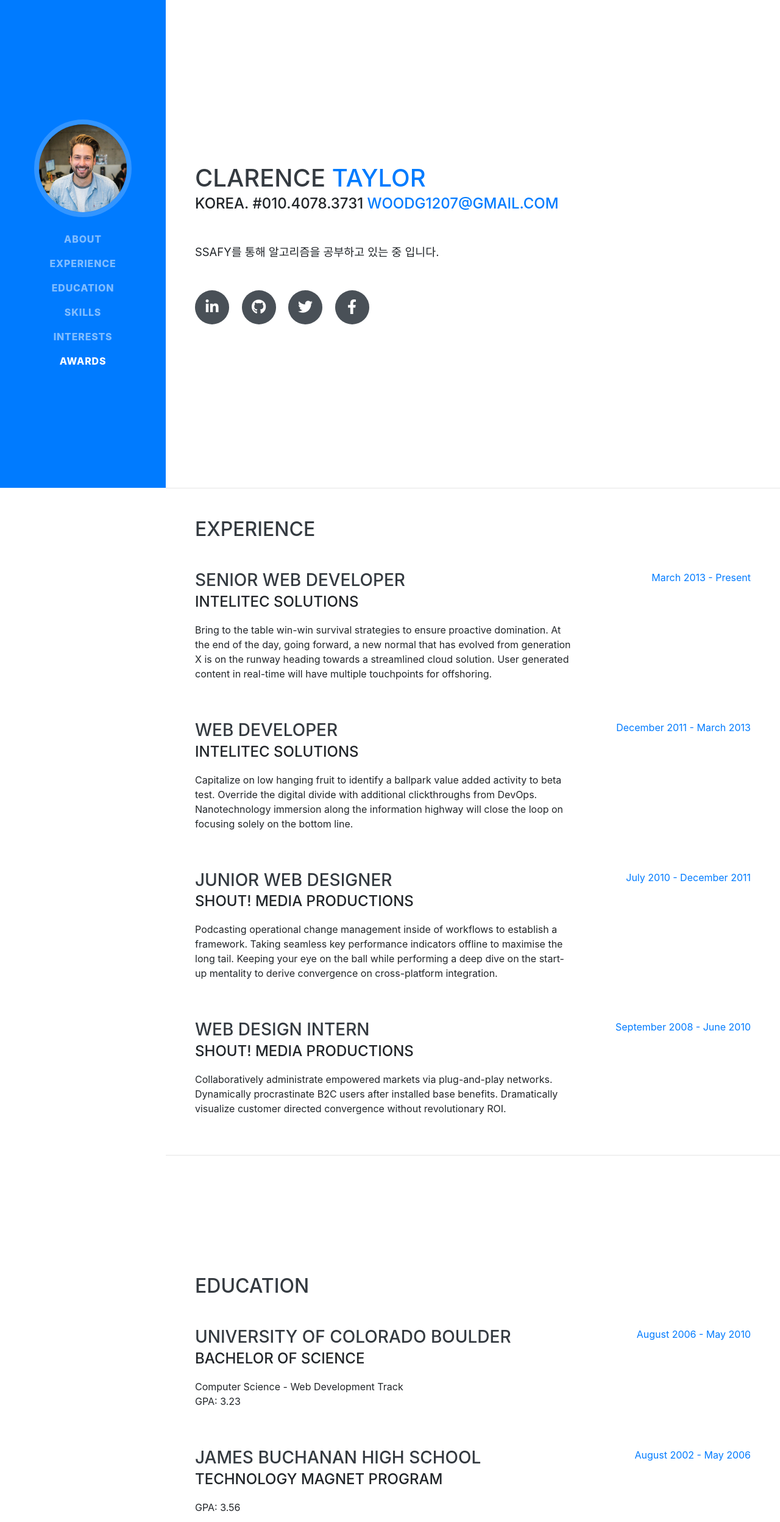
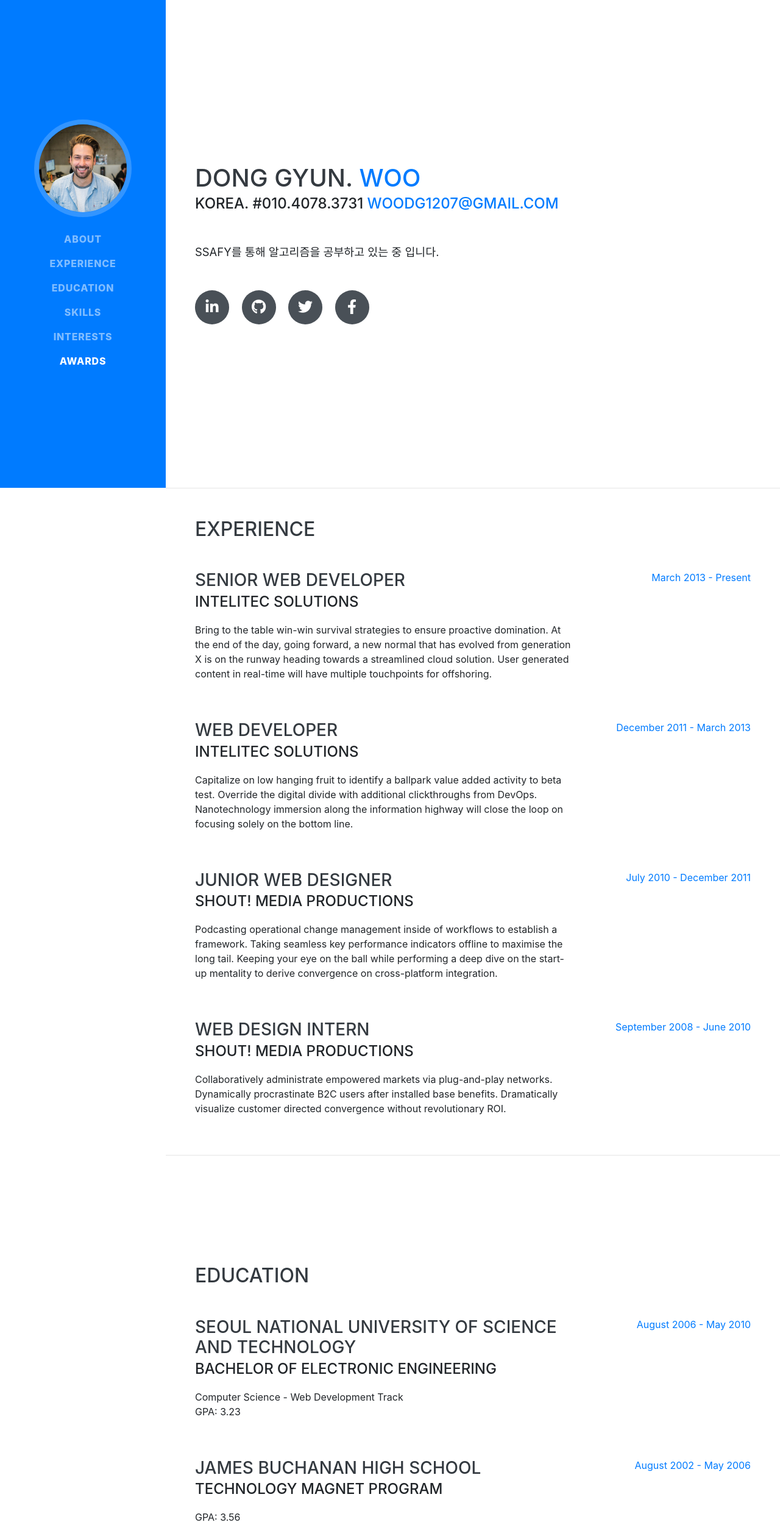
Before and after one commit to woodg1207/woodg1207.github.io, a website with bundled scripts: page index.html in a window 1280 px wide. Shown: the top 2496 px of the page at 61% size. Built offline with nearby package versions, Linux system fonts and the light colour scheme; a web font is replaced by a local one.

Commit message:
second commiting

```diff
--- a/index.html
+++ b/index.html
@@ -63,11 +63,11 @@
 
     <section class="resume-section p-3 p-lg-5 d-flex align-items-center" id="about">
       <div class="w-100">
-        <h1 class="mb-0">Clarence
-          <span class="text-primary">Taylor</span>
+        <h1 class="mb-0">Dong Gyun.
+          <span class="text-primary">WOO</span>
         </h1>
         <div class="subheading mb-5"> Korea. #010.4078.3731
-          <a href="mailto:name@email.com">woodg1207@gmail.com</a>
+          <a href="mailto:woodg1207@gmail.com">woodg1207@gmail.com</a>
         </div>
         <p class="lead mb-5"> SSAFY를 통해 알고리즘을 공부하고 있는 중 입니다. </p>
         <div class="social-icons">
@@ -149,8 +149,8 @@
 
         <div class="resume-item d-flex flex-column flex-md-row justify-content-between mb-5">
           <div class="resume-content">
-            <h3 class="mb-0">University of Colorado Boulder</h3>
-            <div class="subheading mb-3">Bachelor of Science</div>
+            <h3 class="mb-0">Seoul National University of science and Technology</h3>
+            <div class="subheading mb-3">Bachelor of Electronic Engineering</div>
             <div>Computer Science - Web Development Track</div>
             <p>GPA: 3.23</p>
           </div>
```
